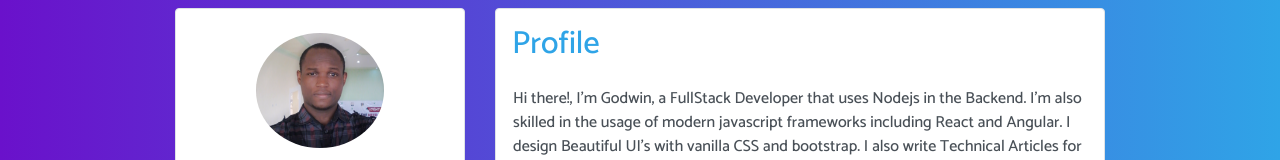
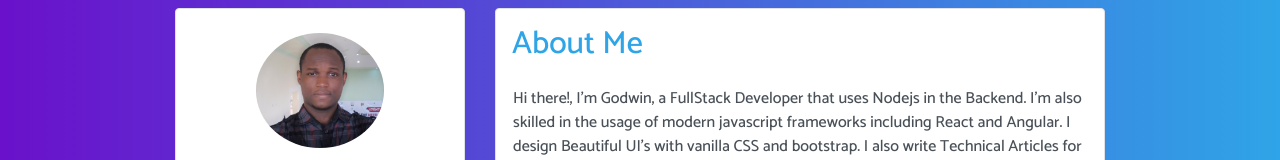
Before and after one commit to Godwin9911/ng-mywebsite, an Angular app: page / in a window 1280 px wide. Shown: the top 160 px of the page. Built offline with nearby package versions, Linux system fonts and the light colour scheme.

Commit message:
added about me

```diff
--- a/src/app/projects/projects.component.html
+++ b/src/app/projects/projects.component.html
@@ -1,5 +1,5 @@
 <div class="border rounded p-3 bg-white mt-2">
-    <h2>Profile</h2>
+    <h2>About Me</h2>
     <div class="row p-3">
         Hi there!, I'm Godwin, a FullStack Developer that uses Nodejs in the Backend. I'm also skilled in the usage of modern javascript frameworks including React and Angular. I design Beautiful UI's with vanilla CSS and bootstrap. I also write Technical Articles for free and for clients on the Internet.
     </div>
```
